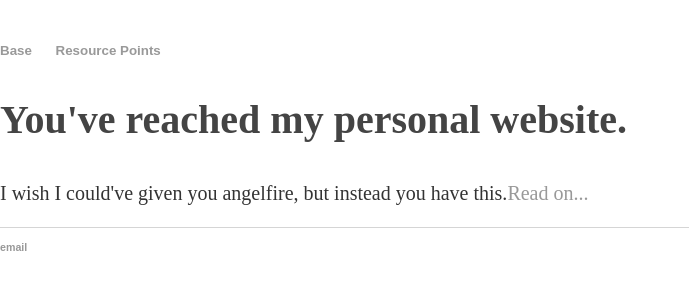
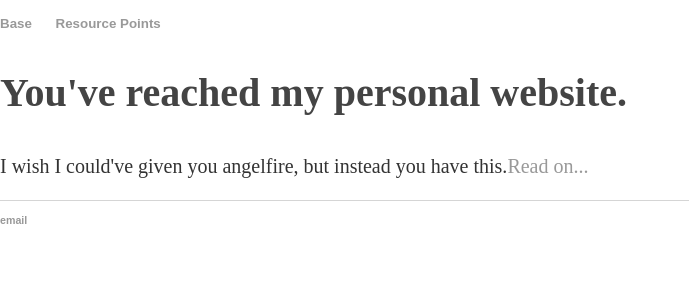
Before and after one commit to ray-dorai/ray-dorai.github.io, a Jekyll site: the page built from index.html, in a window 1280 px wide. Shown: the top 300 px of the page, without its empty margins (0-689 px from the left). Built offline with Jekyll 4.4.1, drawn with Linux system fonts in a browser that asks for light colours.

Commit message:
Update main.css

```diff
--- a/css/main.css
+++ b/css/main.css
@@ -1,7 +1,7 @@
 
 
 body {
-    margin: 40px auto;
+    margin: 0px auto;
     font-family: 'Fjord One', serif;
     max-width: 56%vw;
     line-height: 1.6;
```
